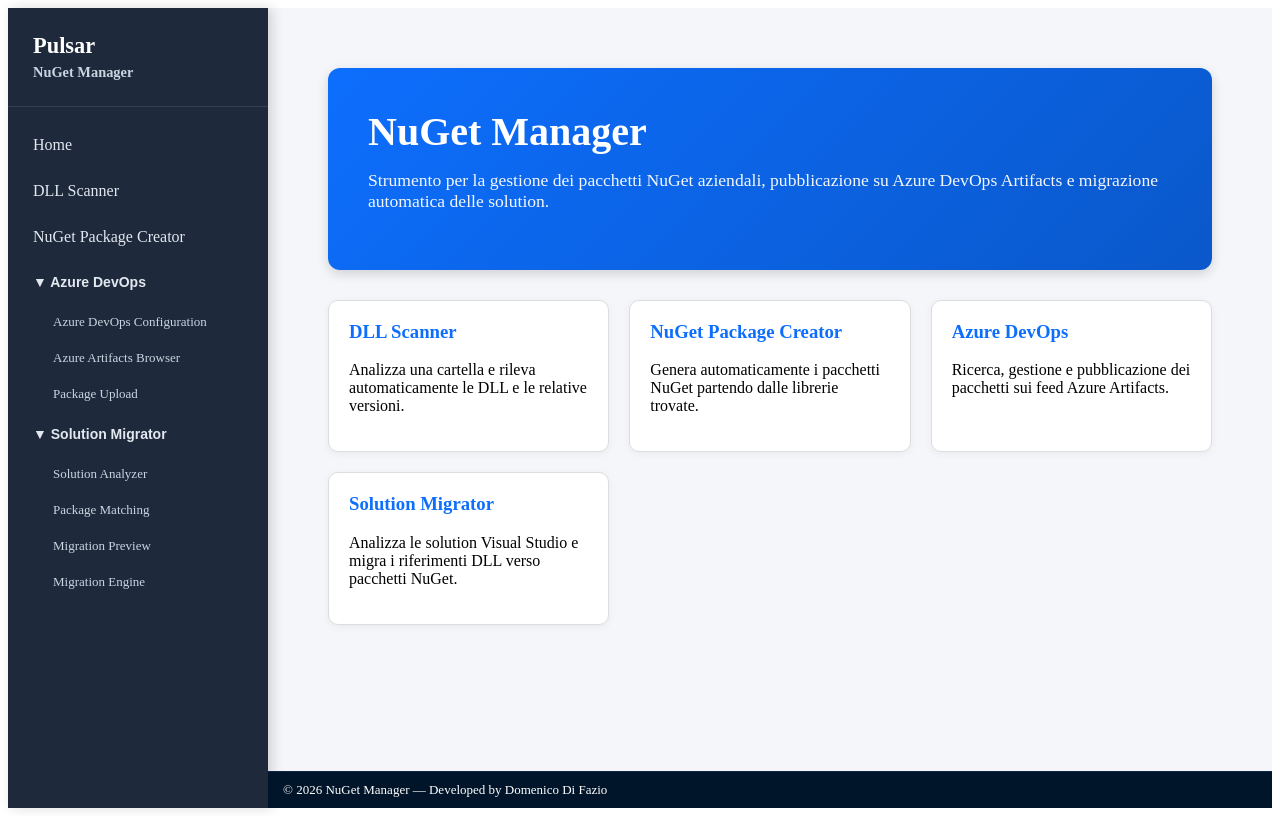
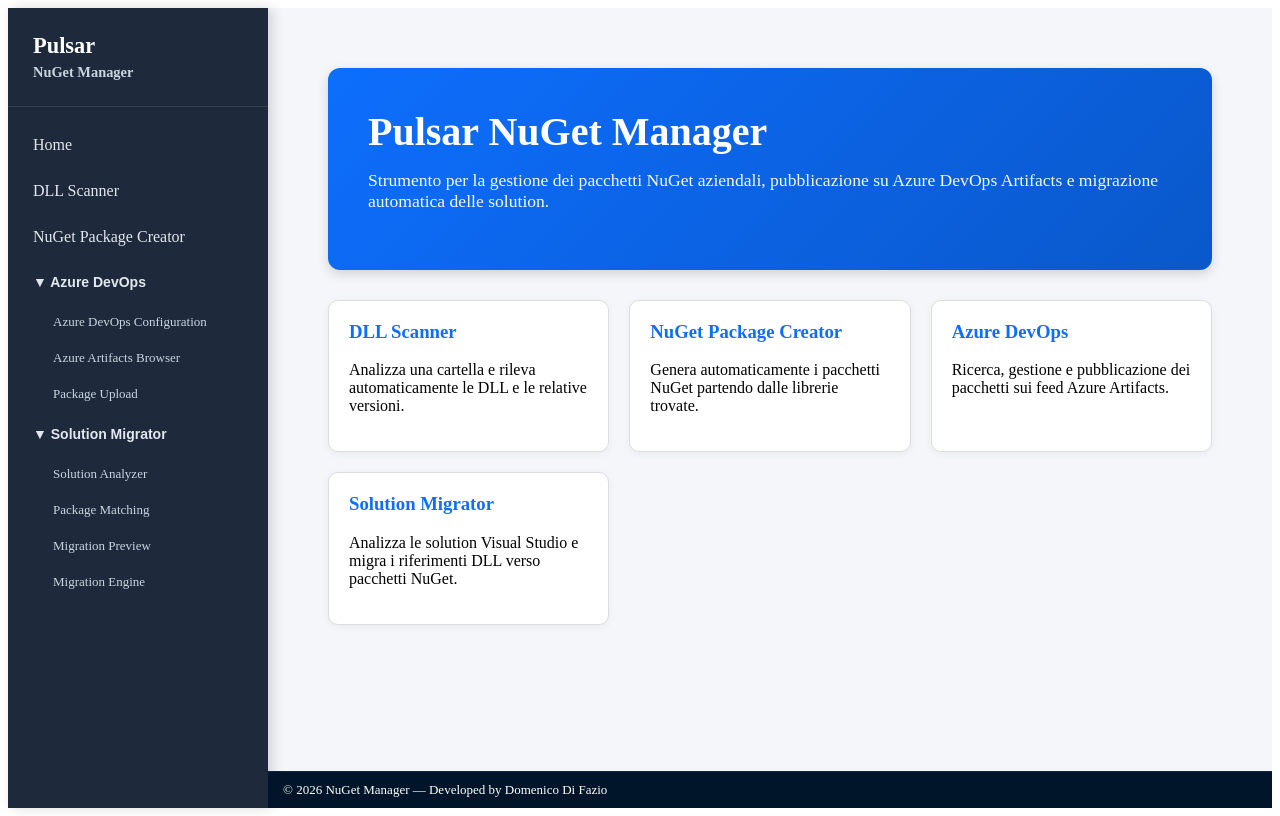
Before and after one commit to DomenicoDiFazio/Pulsar.NugetManager, an ASP.NET Core app: page / in a window 1280 px wide. Run offline with ASP.NET Core 8, Linux system fonts and the light colour scheme; style sheets or scripts are compiled from the project's sources.

Commit message:
Modifiche cosmetiche

```diff
--- a/Components/Pages/Home.razor
+++ b/Components/Pages/Home.razor
@@ -6,7 +6,7 @@
 
     <div class="hero-card">
 
-        <h1>NuGet Manager</h1>
+        <h1>Pulsar NuGet Manager</h1>
 
         <p class="subtitle">
             Strumento per la gestione dei pacchetti NuGet aziendali,
```
